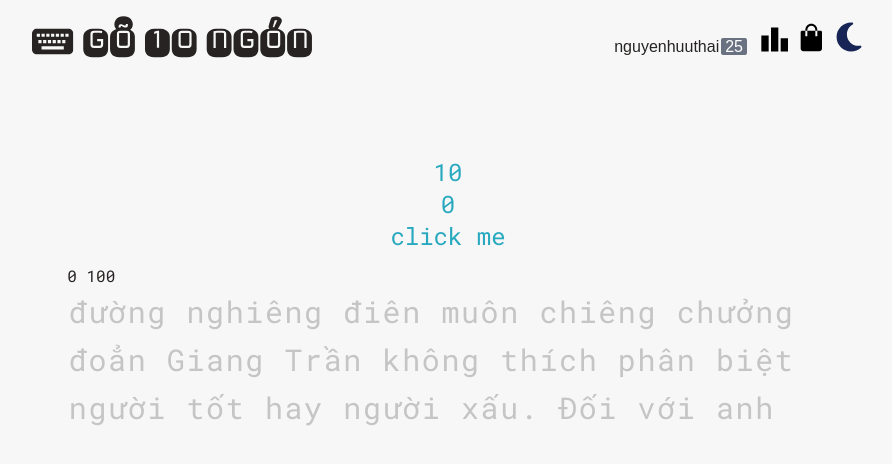
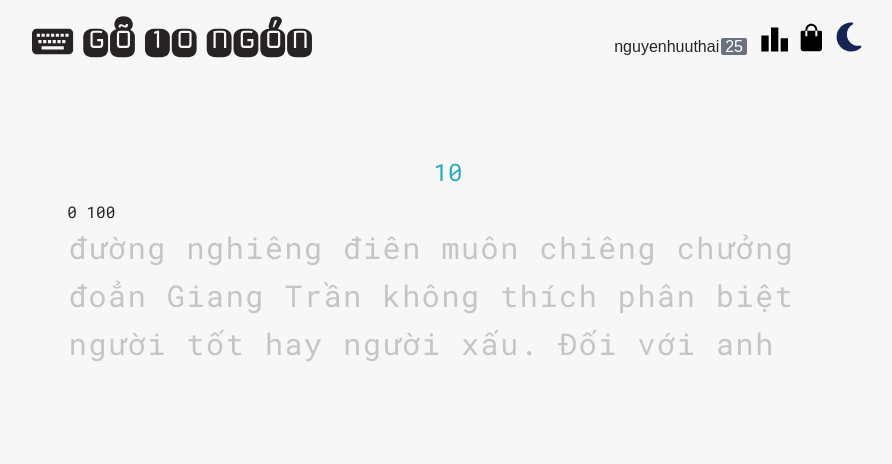
Before and after one commit to nguyenhuuthai-99/go10ngon, a Next.js app: page / in a window 1280 px wide. Shown: the top 464 px of the page, without its empty margins (192-1084 px from the left). Built offline with nearby package versions, Linux system fonts and the light colour scheme; a web font is replaced by a local one.

Commit message:
redux done one typing state

```diff
--- a/app/store.ts
+++ b/app/store.ts
@@ -1,8 +1,8 @@
 import { configureStore } from "@reduxjs/toolkit";
-import countReducer from "@/slice/count-slice";
+import typingSessionReducer from "@/slice/typing-session-slice";
 export const store = configureStore({
   reducer: {
-    counter: countReducer,
+    typingSessionState: typingSessionReducer,
   },
 });
 
--- a/components/typing-main.tsx
+++ b/components/typing-main.tsx
@@ -8,25 +8,17 @@ import {
 } from "@/model/typing-mode";
 import { useTimer } from "@/hooks/useTimer";
 import { TypingGame } from "@/components/typing-game";
-import useTypingSessionState, {
-  defaultTypingSessionState,
-  TypingSessionState,
-  TypingSessionStateHandler,
-} from "@/hooks/use-typing-session-state";
 import {
   TypingSessionPerformance,
   useTypingSessionPerformance,
 } from "@/hooks/use-typing-session-performance";
 import { TypingResult } from "@/components/typing-components/typing-result";
+import { useAppDispatch, useAppSelector } from "@/hooks/redux-hook";
+import { markAsEnd } from "@/slice/typing-session-slice";
 
 export const TypingContext = createContext<{
-  typingState: TypingSessionStateHandler;
   typingPerformance: TypingSessionPerformance;
 } | null>(null);
-export const TypingStateContext = createContext<TypingSessionStateHandler>(
-  defaultTypingSessionState,
-);
-
 export const TypingPerformanceContext = createContext({});
 
 export function TypingMain() {
@@ -34,24 +26,28 @@ export function TypingMain() {
   const [typingTest, setTypingTest] = useState<TypingTest | null>(null);
   const [timedTest, setTimedTest] = useState();
   const [wordsTest, setWordsTest] = useState();
-  const typingSessionStateHandler = useTypingSessionState();
   const typingSessionPerformance: TypingSessionPerformance =
     useTypingSessionPerformance();
+
+  const typingSessionState = useAppSelector(
+    (state) => state.typingSessionState,
+  );
+  const typingSessionDispatch = useAppDispatch();
 
   const { remainingTime, resetTimer, startTimer } = useTimer({
     duration: 10,
     onTimerEnd: () => {
-      typingSessionStateHandler.markAsEnd();
+      typingSessionDispatch(markAsEnd());
     },
   });
 
   useEffect(() => {
-    if (typingSessionStateHandler.typingSessionState.isStarted) {
+    if (typingSessionState.isStarted) {
       if (currentMode === TypingMode.timed) {
         startTimer();
       }
     }
-  }, [typingSessionStateHandler.typingSessionState.isStarted]);
+  }, [typingSessionState.isStarted]);
 
   useEffect(() => {
     const fetchedText = getTest();
@@ -81,13 +77,12 @@ export function TypingMain() {
   return (
     <TypingContext.Provider
       value={{
-        typingState: typingSessionStateHandler,
         typingPerformance: typingSessionPerformance,
       }}
     >
       <div className="flex items-center justify-center select-none">
         {typingTest ? (
-          !typingSessionStateHandler.typingSessionState.isEnded ? (
+          !typingSessionState.isEnded ? (
             <TypingGame
               typingTest={typingTest}
               currentMode={currentMode}
--- a/components/ui/timer.tsx
+++ b/components/ui/timer.tsx
@@ -1,20 +1,8 @@
-import { useTimer } from "@/hooks/useTimer";
-import { useEffect } from "react";
-import { useAppDispatch, useAppSelector } from "@/hooks/redux-hook";
-import { decrement, increment, incrementByAmount } from "@/slice/count-slice";
-
 type Props = {
   remainingTime: number;
 };
 export function Timer({ remainingTime }: Props) {
-  const count = useAppSelector((state) => state.counter.count);
-  const dispatch = useAppDispatch();
-
   return (
-    <div className={`text-primary text-center text-2xl`}>
-      {remainingTime}
-      <div>{count}</div>
-      <button onClick={() => dispatch(decrement())}>click me</button>
-    </div>
+    <div className={`text-primary text-center text-2xl`}>{remainingTime}</div>
   );
 }
--- a/hooks/use-keyboard-handler.tsx
+++ b/hooks/use-keyboard-handler.tsx
@@ -1,11 +1,11 @@
 import { useContext, useRef } from "react";
-import { TypingSessionStateHandler } from "@/hooks/use-typing-session-state";
 import usePerformanceCalculate from "@/hooks/use-char-comparision";
-import { useTypingSessionPerformance } from "@/hooks/use-typing-session-performance";
 import { TypingContext } from "@/components/typing-main";
+import { markAsStart } from "@/slice/typing-session-slice";
+import { useAppSelector } from "@/hooks/redux-hook";
+import { useDispatch } from "react-redux";
 
 interface Props {
-  typingSessionStateHandler: TypingSessionStateHandler;
   typingSession: {
     currentWordIndex: number;
     moveToNextWord: () => void;
@@ -17,10 +17,6 @@ interface Props {
   targetValue: string;
 }
 export function useKeyboardHandler({
-  typingSessionStateHandler: {
-    typingSessionState: { isStarted, isEnded },
-    markAsStart,
-  },
   typingSession: {
     currentWordIndex,
     moveToNextWord,
@@ -40,6 +36,11 @@ export function useKeyboardHandler({
   const { wpm, accuracy, onPerformanceCalculate } =
     useContext(TypingContext)?.typingPerformance!;
 
+  const typingSessionState = useAppSelector(
+    (state) => state.typingSessionState,
+  );
+  const typingSessionDispatch = useDispatch();
+
   function onKeyDown(
     key: string,
     value: string,
@@ -48,8 +49,8 @@ export function useKeyboardHandler({
   ) {
     // if (isEnded) return;
 
-    if (!isStarted) {
-      markAsStart();
+    if (!typingSessionState.isStarted) {
+      typingSessionDispatch(markAsStart());
     }
 
     if (key === " ") {
--- a/hooks/use-typing-session-state.tsx
+++ b/hooks/use-typing-session-state.tsx
@@ -1,66 +1,66 @@
-import { useEffect, useState } from "react";
-
-export interface TypingSessionState {
-  isStarted: boolean;
-  isEnded: boolean;
-  isAFK: boolean;
-}
-
-export interface TypingSessionStateHandler {
-  typingSessionState: TypingSessionState;
-  markAsStart: () => void;
-  markAsEnd: () => void;
-  setAFK: () => void;
-  resetTypingSessionState: () => void;
-}
-
-export const defaultTypingSessionState: TypingSessionStateHandler = {
-  typingSessionState: {
-    isStarted: false,
-    isEnded: false,
-    isAFK: false,
-  },
-  markAsStart: () => {},
-  markAsEnd: () => {},
-  setAFK: () => {},
-  resetTypingSessionState: () => {},
-};
-
-export default function useTypingSessionState() {
-  const [isStarted, setIsStarted] = useState(false);
-  const [isAFK, setIsAFK] = useState<boolean>(false);
-  const [isEnded, setIsEnded] = useState(false);
-
-  function resetTypingSessionState() {
-    setIsStarted(false);
-    setIsEnded(false);
-  }
-
-  function setAFK() {
-    setIsAFK(true);
-  }
-
-  function markAsStart() {
-    setIsStarted(true);
-    if (isEnded) {
-      setIsEnded(false);
-    }
-  }
-
-  function markAsEnd() {
-    setIsEnded(true);
-  }
-
-  return {
-    typingSessionState: {
-      isStarted,
-      isEnded,
-      isAFK,
-    },
-    markAsEnd,
-    markAsStart,
-    startTyping: markAsStart,
-    setAFK,
-    resetTypingSessionState,
-  };
-}
+// import { useEffect, useState } from "react";
+//
+// export interface TypingSessionState {
+//   isStarted: boolean;
+//   isEnded: boolean;
+//   isAFK: boolean;
+// }
+//
+// export interface TypingSessionStateHandler {
+//   typingSessionState: TypingSessionState;
+//   markAsStart: () => void;
+//   markAsEnd: () => void;
+//   setAFK: () => void;
+//   resetTypingSessionState: () => void;
+// }
+//
+// export const defaultTypingSessionState: TypingSessionStateHandler = {
+//   typingSessionState: {
+//     isStarted: false,
+//     isEnded: false,
+//     isAFK: false,
+//   },
+//   markAsStart: () => {},
+//   markAsEnd: () => {},
+//   setAFK: () => {},
+//   resetTypingSessionState: () => {},
+// };
+//
+// export default function useTypingSessionState() {
+//   const [isStarted, setIsStarted] = useState(false);
+//   const [isAFK, setIsAFK] = useState<boolean>(false);
+//   const [isEnded, setIsEnded] = useState(false);
+//
+//   function resetTypingSessionState() {
+//     setIsStarted(false);
+//     setIsEnded(false);
+//   }
+//
+//   function setAFK() {
+//     setIsAFK(true);
+//   }
+//
+//   function markAsStart() {
+//     setIsStarted(true);
+//     if (isEnded) {
+//       setIsEnded(false);
+//     }
+//   }
+//
+//   function markAsEnd() {
+//     setIsEnded(true);
+//   }
+//
+//   return {
+//     typingSessionState: {
+//       isStarted,
+//       isEnded,
+//       isAFK,
+//     },
+//     markAsEnd,
+//     markAsStart,
+//     startTyping: markAsStart,
+//     setAFK,
+//     resetTypingSessionState,
+//   };
+// }
--- a/hooks/use-typing-session.tsx
+++ b/hooks/use-typing-session.tsx
@@ -14,6 +14,9 @@ import { useTypingSessionPerformance } from "@/hooks/use-typing-session-performa
 import usePerformanceCalculate from "@/hooks/use-char-comparision";
 import { useTimer } from "@/hooks/useTimer";
 import { TypingContext, TypingStateContext } from "@/components/typing-main";
+import { useAppDispatch, useAppSelector } from "@/hooks/redux-hook";
+import { resetTypingSessionState } from "@/slice/typing-session-slice";
+import { RootState } from "@/app/store";
 
 interface Props {
   words: string[];
@@ -23,8 +26,12 @@ export function useTypingSession({ words, duration }: Props) {
   const [currentWordIndex, setCurrentWordIndex] = useState(0);
   const [currentCharIndex, setCurrentCharIndex] = useState(0);
   const [typedWords, setTypedWords] = useState<{ [key: number]: string }>({});
-  const typingSessionStateHandler = useContext(TypingContext)?.typingState!;
+  // const typingSessionStateHandler = useContext(TypingContext)?.typingState!;
 
+  const typingSessionState = useAppSelector(
+    (state) => state.typingSessionState,
+  );
+  const typingSessionDispatch = useAppDispatch();
   //timer
   const { remainingTime, resetTimer, startTimer } = useTimer({
     duration: duration || 0,
@@ -32,7 +39,8 @@ export function useTypingSession({ words, duration }: Props) {
   });
 
   const { onKeyDown, wpm, accuracy } = useKeyboardHandler({
-    typingSessionStateHandler,
+    typingSessionState,
+    typingSessionDispatch,
     typingSession: {
       currentWordIndex,
       moveToNextWord,
@@ -56,7 +64,8 @@ export function useTypingSession({ words, duration }: Props) {
   //trigger end game
   useEffect(() => {
     if (isSessionEnd()) {
-      typingSessionStateHandler.resetTypingSessionState();
+      typingSessionDispatch(resetTypingSessionState());
+      // typingSessionStateHandler.resetTypingSessionState();
     }
   }, [currentCharIndex, currentWordIndex]);
 
@@ -115,7 +124,7 @@ export function useTypingSession({ words, duration }: Props) {
     currentWordIndex,
     currentCharIndex,
     typedWords,
-    typingSessionStateHandler,
+    typingSessionState,
     wpm,
     accuracy,
     remainingTime,
--- a/slice/count-slice.ts
+++ /dev/null
@@ -1,28 +0,0 @@
-import { createSlice } from "@reduxjs/toolkit";
-
-export interface CounterState {
-  count: number;
-}
-
-const initialState: CounterState = {
-  count: 0,
-};
-
-const counterSlice = createSlice({
-  name: "counter",
-  initialState,
-  reducers: {
-    increment: (state) => {
-      state.count += 1;
-    },
-    decrement: (state) => {
-      state.count -= 1;
-    },
-    incrementByAmount: (state, action) => {
-      state.count += action.payload;
-    },
-  },
-});
-
-export const { increment, decrement, incrementByAmount } = counterSlice.actions;
-export default counterSlice.reducer;
--- /dev/null
+++ b/slice/typing-session-slice.ts
@@ -0,0 +1,34 @@
+import { createSlice } from "@reduxjs/toolkit";
+
+export interface TypingSessionState {
+  isStarted: boolean;
+  isEnded: boolean;
+  isAFK: boolean;
+}
+
+const initialState: TypingSessionState = {
+  isStarted: false,
+  isEnded: false,
+  isAFK: false,
+};
+
+const typingSessionSlice = createSlice({
+  name: "typingSession",
+  initialState,
+  reducers: {
+    markAsStart: (state) => {
+      state.isStarted = true;
+    },
+    markAsEnd: (state) => {
+      state.isEnded = true;
+    },
+    setAFK: (state) => {
+      state.isAFK = true;
+    },
+    resetTypingSessionState: (state) => initialState,
+  },
+});
+
+export const { markAsEnd, markAsStart, resetTypingSessionState, setAFK } =
+  typingSessionSlice.actions;
+export default typingSessionSlice.reducer;
```
Also changed, not shown: components/typing-components/typing-area.tsx (+4 -6 lines).
